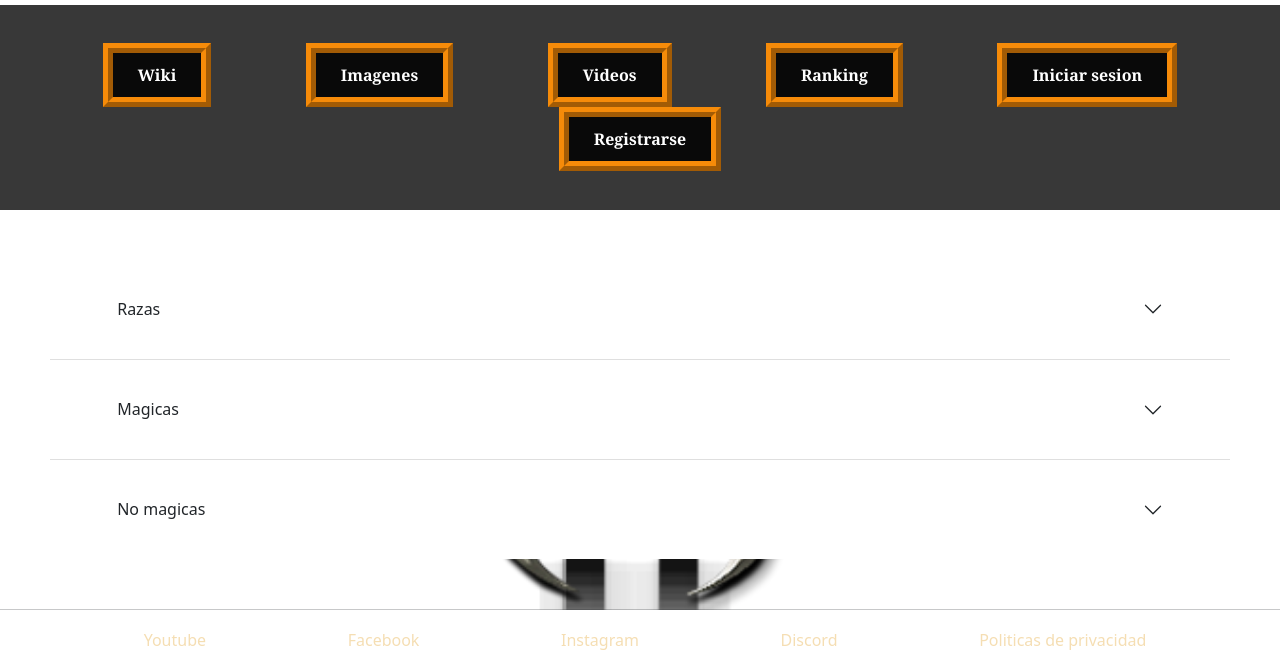
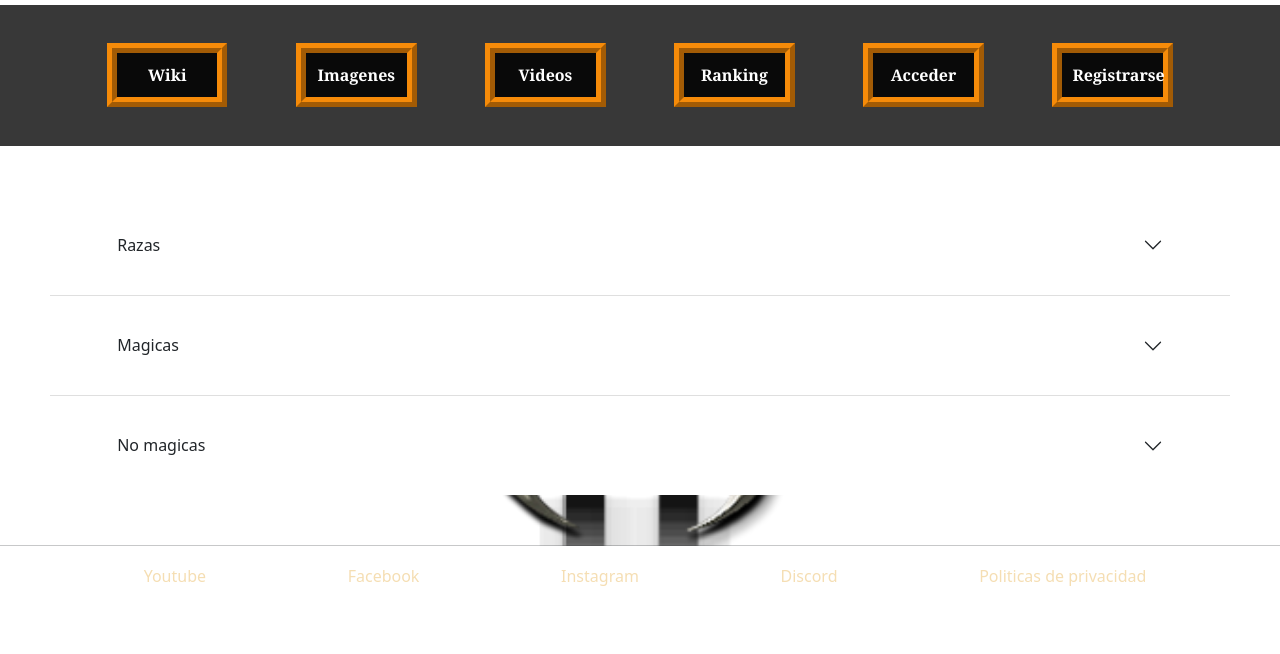
Before and after one commit to IgnacioElHaibe/EntregaCoder, a plain HTML site: page paginas/wiki.html in a window 1280 px wide. Shown: the part 179-833 px from the top of the page. After the commit the page ends 800 px from the top, so only its background shows below. Drawn offline with Linux system fonts and the light colour scheme; files whose address does not match are found by name.

Commit message:
cambio de nav

```diff
--- a/estilos/estilos.css
+++ b/estilos/estilos.css
@@ -39,9 +39,9 @@ nav span{
     text-decoration: none;
     background-color: rgb(9, 9, 9);
     color: white;
-    margin-left: 30px;
-    margin-right: 30px;
-    padding: 10px 25px;
+    margin: 0%;
+    padding: 10px 10px;
+    width: 10%;
     border: ridge 10px rgb(246, 139, 9);
     font-family: Cambria, Cochin, Georgia, Times, 'Times New Roman', serif;
 }
--- a/paginas/wiki.html
+++ b/paginas/wiki.html
@@ -28,7 +28,7 @@
         <span><a href="../paginas/imagenes.html" class="sinSubrayar">Imagenes</a></span>
         <span><a href="../paginas/videos.html" class="sinSubrayar" >Videos</a></span>
         <span><a href="../paginas/ranking.html" class="sinSubrayar">Ranking</a></span>
-        <span><a href="../paginas/iniciarsesion.html" class="sinSubrayar" >Iniciar sesion</a></span>
+        <span><a href="../paginas/iniciarsesion.html" class="sinSubrayar" >Acceder</a></span>
         <span><a href="../paginas/registrarse.html" class="sinSubrayar">Registrarse</a></span>
     </nav>
 
```
Also changed, not shown: index.html (+1 -1 lines), paginas/imagenes.html (+1 -1 lines), paginas/iniciarsesion.html (+1 -1 lines), paginas/ranking.html (+1 -1 lines), paginas/registrarse.html (+1 -1 lines), paginas/videos.html (+1 -1 lines).
